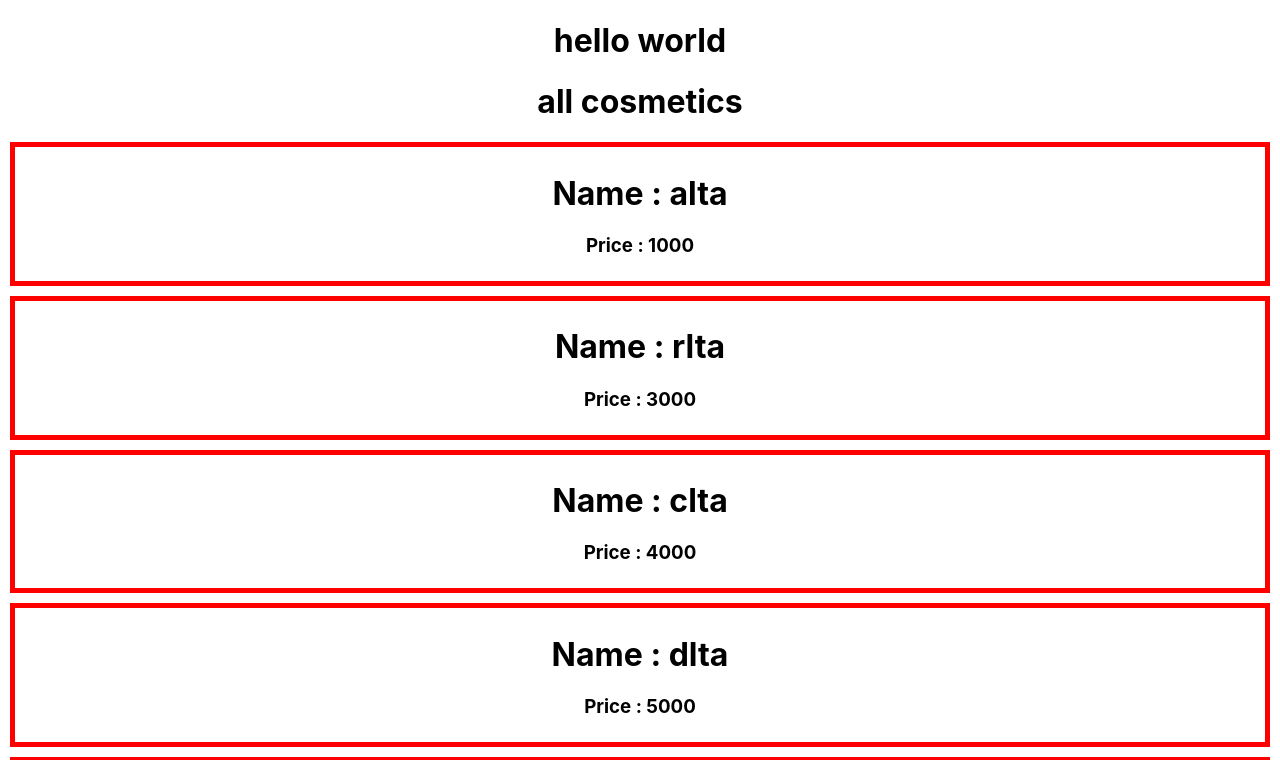
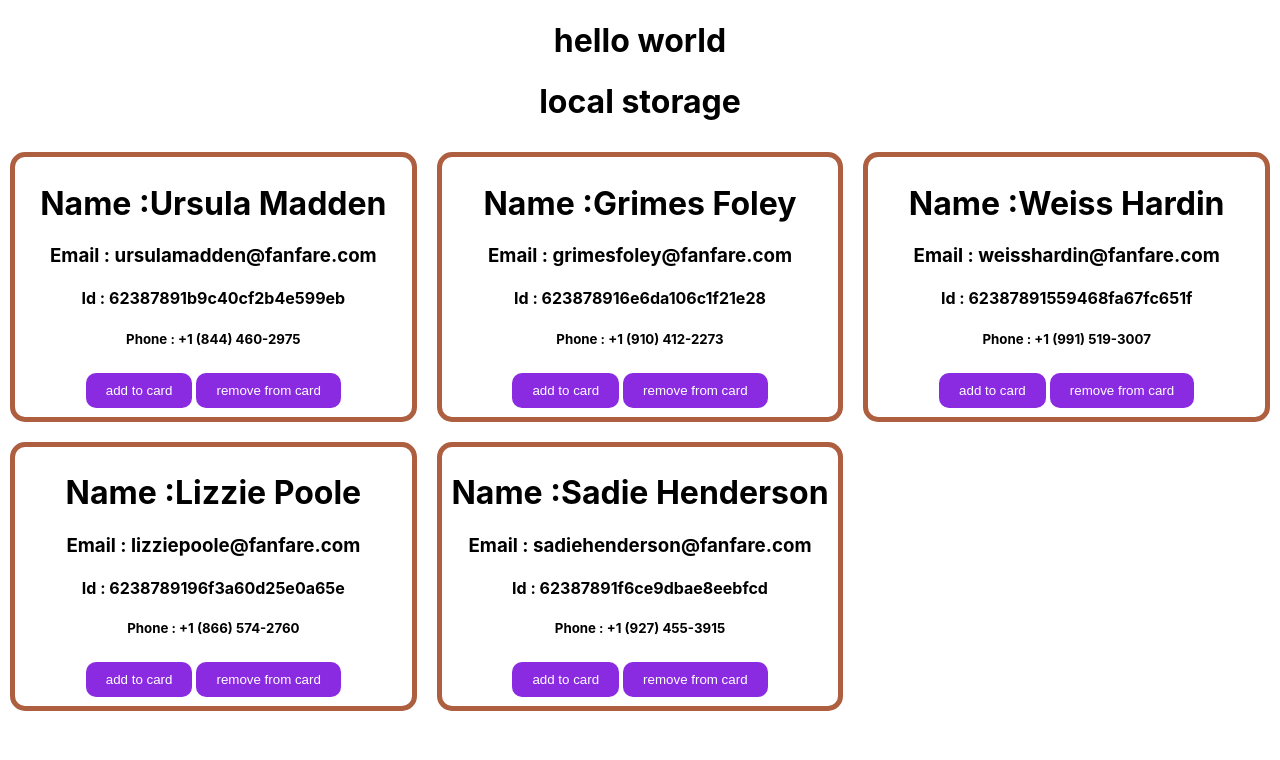
Before and after one commit to Shihab2022/start-react-simple-react-milestone-8, a React (Create React App) app in the folder storage-integration-module-47-5/: page / in a window 1280 px wide. Shown: the top 760 px of the page. Built offline with nearby package versions, Linux system fonts and the light colour scheme.

Commit message:
add some condition for local storage

```diff
--- /dev/null
+++ b/storage-integration-module-47-5/public/data.json
@@ -0,0 +1,42 @@
+[
+    {
+      "id": "62387891b9c40cf2b4e599eb",
+      "index": 0,
+      "name": "Ursula Madden",
+      "gender": "female",
+      "email": "ursulamadden@fanfare.com",
+      "phone": "+1 (844) 460-2975"
+    },
+    {
+      "id": "623878916e6da106c1f21e28",
+      "index": 1,
+      "name": "Grimes Foley",
+      "gender": "male",
+      "email": "grimesfoley@fanfare.com",
+      "phone": "+1 (910) 412-2273"
+    },
+    {
+      "id": "62387891559468fa67fc651f",
+      "index": 2,
+      "name": "Weiss Hardin",
+      "gender": "male",
+      "email": "weisshardin@fanfare.com",
+      "phone": "+1 (991) 519-3007"
+    },
+    {
+      "id": "6238789196f3a60d25e0a65e",
+      "index": 3,
+      "name": "Lizzie Poole",
+      "gender": "female",
+      "email": "lizziepoole@fanfare.com",
+      "phone": "+1 (866) 574-2760"
+    },
+    {
+      "id": "62387891f6ce9dbae8eebfcd",
+      "index": 4,
+      "name": "Sadie Henderson",
+      "gender": "female",
+      "email": "sadiehenderson@fanfare.com",
+      "phone": "+1 (927) 455-3915"
+    }
+  ]
--- a/storage-integration-module-47-5/src/App.js
+++ b/storage-integration-module-47-5/src/App.js
@@ -1,5 +1,6 @@
 import './App.css';
-import Cosmetics from './Componant/Cosmetic/Cosmetics';
+import LocalStorageClick from './Componant/LocalStorage/LocalStorageClick';
+// import Cosmetics from './Componant/Cosmetic/Cosmetics';
 // import Data from './Componant/Data/Data';
 // import Default from './Componant/Default/Default';
 
@@ -9,8 +10,8 @@ function App() {
    <h1>hello world</h1>
 {/* <Default></Default>
 <Data></Data> */}
-
-<Cosmetics></Cosmetics>
+{/* <Cosmetics></Cosmetics> */}
+<LocalStorageClick></LocalStorageClick>
     </div>
   );
 }
--- /dev/null
+++ b/storage-integration-module-47-5/src/Componant/LocalStorage/AddToLocalStorage.js
@@ -0,0 +1,13 @@
+const addToLocalStorage=id=>{
+
+    const quantity= localStorage.getItem(id,1)
+    if(quantity){
+        const newQuantity=parseInt(quantity)+1
+        localStorage.setItem(id,newQuantity);
+
+    }
+   else{
+       localStorage.setItem(id,1)
+   }
+}
+export default addToLocalStorage
--- /dev/null
+++ b/storage-integration-module-47-5/src/Componant/LocalStorage/LocalStorage.css
@@ -0,0 +1,15 @@
+.card{
+    border:5px solid rgb(173, 95, 64);
+    margin:10px;
+    padding:5px;
+    border-radius: 15px;
+
+}
+.card button{
+    padding:10px 20px;
+    background-color:blueviolet;
+    margin:4px 2px;
+    border-radius: 10px;
+    border:none;
+    color:white;
+}
--- /dev/null
+++ b/storage-integration-module-47-5/src/Componant/LocalStorage/LocalStorage.js
@@ -0,0 +1,23 @@
+import React from 'react';
+import addToLocalStorage from './AddToLocalStorage';
+
+
+import './LocalStorage.css'
+
+const LocalStorage = (props) => {
+    const {name,email,id,phone}=props.data;
+
+    const addToCard =id =>addToLocalStorage(id)
+    return (
+        <div className='card'>
+           <h1>Name :{name}</h1>
+           <h3> Email : {email}</h3>
+           <h4> Id : {id}</h4>
+           <h5> Phone : {phone}</h5>
+           <button onClick={()=>addToCard(id)}>add to card</button>
+           <button onClick="">remove from card</button>
+        </div>
+    );
+};
+
+export default LocalStorage;
--- /dev/null
+++ b/storage-integration-module-47-5/src/Componant/LocalStorage/LocalStorageClick.css
@@ -0,0 +1,4 @@
+.addGrid{
+    display:grid;
+    grid-template-columns:repeat(3,1fr)
+}
--- /dev/null
+++ b/storage-integration-module-47-5/src/Componant/LocalStorage/LocalStorageClick.js
@@ -0,0 +1,27 @@
+import React, { useEffect, useState } from 'react';
+import LocalStorage from './LocalStorage';
+import './LocalStorageClick.css'
+
+const LocalStorageClick = () => {
+const [detiles,setDetailes]=useState([])
+
+useEffect(() => {
+    fetch('data.json')
+    .then(res=>res.json())
+    .then(data=>setDetailes(data))
+},[])
+
+    return (
+        <div>
+            <h1>local storage</h1>
+
+            <div className='addGrid'>
+                    {
+                detiles.map(data=>  <LocalStorage data={data}></LocalStorage>)
+                    }
+            </div>
+        </div>
+    );
+};
+
+export default LocalStorageClick;
```
